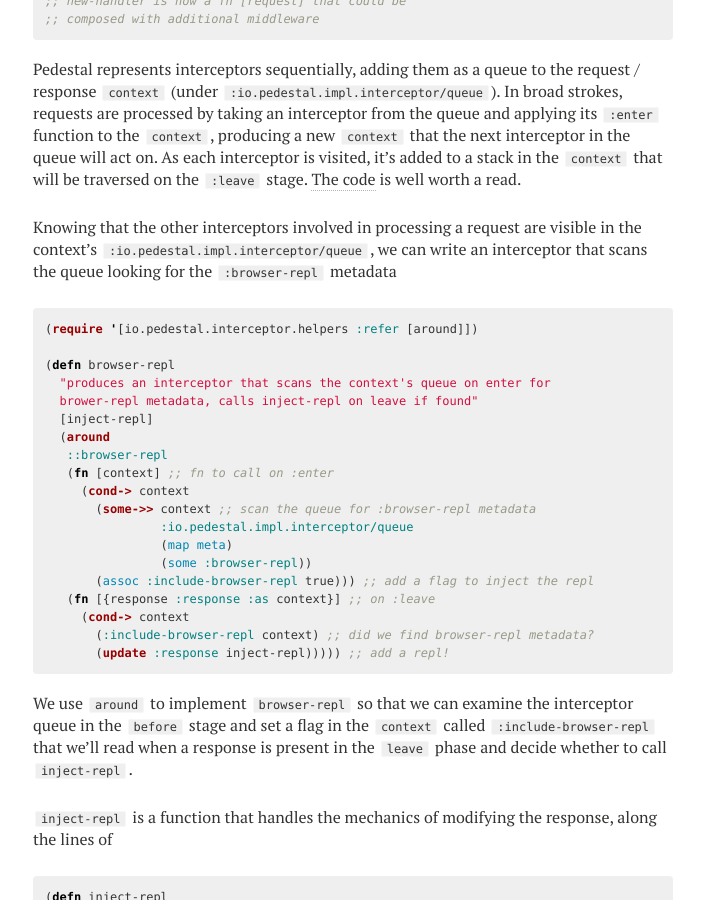
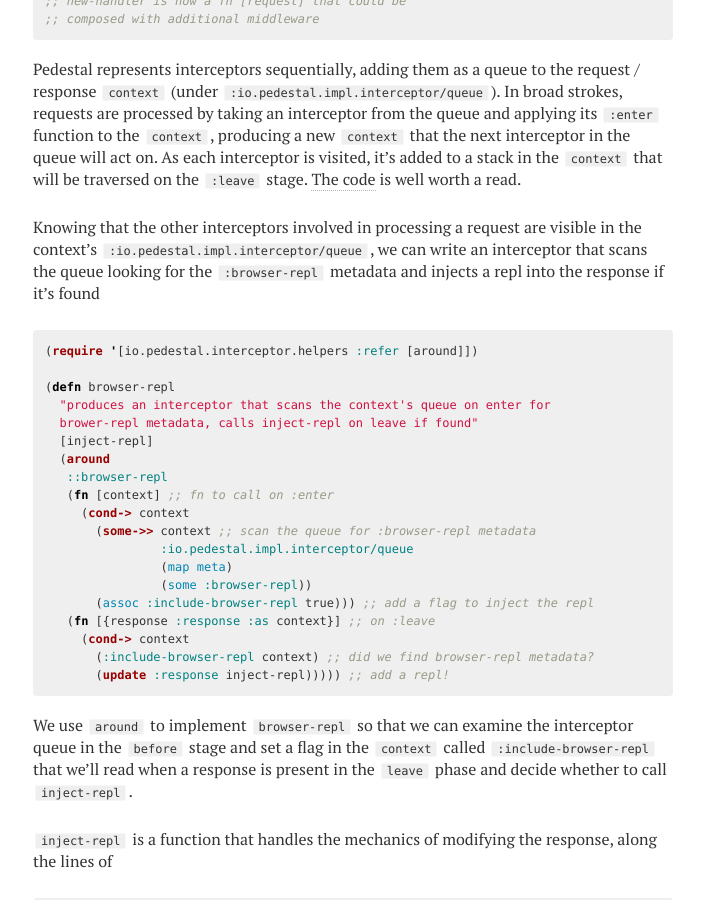
Before and after one commit to stuarth/stuarth.github.io, a Jekyll site: the page built from _posts/2015-05-22-pedestal-browser-repl.markdown, in a window 1280 px wide and 900 px high, scrolled down 1433 px. Shown: the whole window, without its empty margins (287-991 px from the left). Built offline with Jekyll 4.4.1, drawn with Linux system fonts in a browser that asks for light colours; nearby versions of some CDN libraries.

Commit message:
better expl browser-repl's intent

```diff
--- a/_posts/2015-05-22-pedestal-browser-repl.markdown
+++ b/_posts/2015-05-22-pedestal-browser-repl.markdown
@@ -68,7 +68,7 @@ Interceptors serve a similar role as middlewares in Ring but the implementation
 
 Pedestal represents interceptors sequentially, adding them as a queue to the request / response `context` (under `:io.pedestal.impl.interceptor/queue`). In broad strokes, requests are processed by taking an interceptor from the queue and applying its `:enter` function to the `context`, producing a new `context` that the next interceptor in the queue will act on. As each interceptor is visited, it's added to a stack in the `context` that will be traversed on the `:leave` stage. [The code](https://github.com/pedestal/pedestal/blob/73b5854d4ba01a6cd2146ca8a37ae6a2b76e8995/service/src/io/pedestal/impl/interceptor.clj#L121-L146) is well worth a read.
 
-Knowing that the other interceptors involved in processing a request are visible in the context's `:io.pedestal.impl.interceptor/queue`, we can write an interceptor that scans the queue looking for the `:browser-repl` metadata
+Knowing that the other interceptors involved in processing a request are visible in the context's `:io.pedestal.impl.interceptor/queue`, we can write an interceptor that scans the queue looking for the `:browser-repl` metadata and injects a repl into the response if it's found
 
 {% highlight clojure %}
 (require '[io.pedestal.interceptor.helpers :refer [around]])
```
